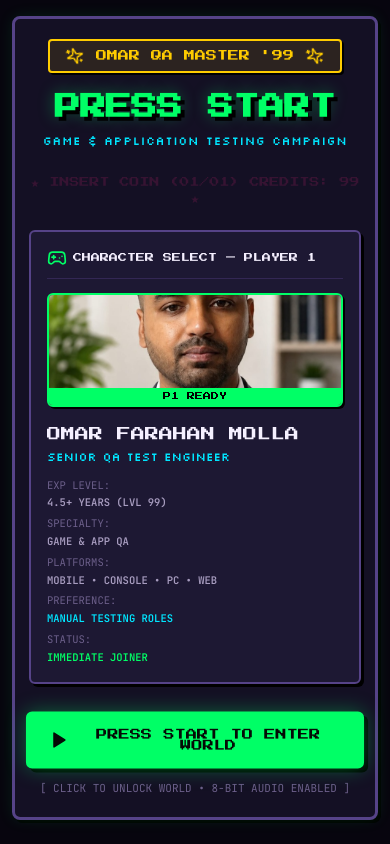
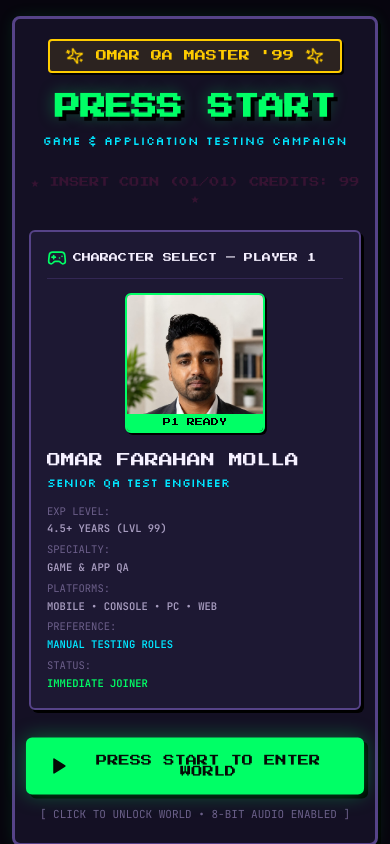
Before and after one commit to Kingfrhn/Portfolio, a Next.js app: page / in a window 390 px wide. Shown: the top 844 px of the page. Built offline with nearby package versions, Linux system fonts and the light colour scheme.

Commit message:
new changes
ar changes

```diff
--- a/app/globals.css
+++ b/app/globals.css
@@ -314,9 +314,18 @@ a {
 
 .char-portrait img {
   width: 100%;
-  height: 110px;
+  height: auto;
+  aspect-ratio: 1 / 1;
   object-fit: cover;
+  object-position: top center;
   display: block;
+}
+
+@media (max-width: 520px) {
+  .char-portrait {
+    max-width: 140px;
+    margin: 0 auto;
+  }
 }
 
 .p1-tag {
@@ -501,6 +510,15 @@ header {
   flex-shrink: 0;
 }
 
+.logo-short {
+  display: none;
+}
+
+@media (max-width: 1280px) {
+  .logo-full { display: none; }
+  .logo-short { display: inline; }
+}
+
 .logo .dot {
   width: 9px;
   height: 9px;
@@ -519,9 +537,12 @@ header {
 nav.links {
   display: flex;
   align-items: center;
-  gap: clamp(14px, 1.8vw, 24px);
-  font-size: 13.5px;
-  font-family: var(--font-mono);
+  gap: clamp(10px, 1.4vw, 22px);
+  font-size: clamp(12px, 1vw, 13.5px);
+  font-family: var(--font-mono);
+  flex-shrink: 1;
+  min-width: 0;
+  overflow: hidden;
 }
 
 nav.links a {
@@ -539,8 +560,18 @@ nav.links a:hover {
 .nav-actions {
   display: flex;
   align-items: center;
-  gap: 10px;
+  gap: 8px;
   flex-shrink: 0;
+}
+
+@media (max-width: 1280px) {
+  .nav-actions .btn-text { display: none; }
+}
+
+@media (max-width: 1140px) {
+  .nav-actions .btn:not(.btn-icon):not(.btn-solid) {
+    display: none;
+  }
 }
 
 .btn {
@@ -609,10 +640,13 @@ nav.links a:hover {
 
 @media (max-width: 640px) {
   .nav-actions .btn-text { display: none; }
+  .nav-actions .btn:not(.btn-icon):not(.btn-solid) {
+    display: none;
+  }
 }
 
 @media (max-width: 480px) {
-  .nav-actions .btn:not(.btn-icon):not(.btn-solid) { display: none; }
+  .nav-actions .btn-solid { display: none; }
   .logo {
     font-size: 11px;
     gap: 6px;
@@ -805,19 +839,47 @@ h2 {
   border: 1px solid var(--border-bright);
   background: var(--surface);
   box-shadow: 0 12px 32px rgba(0, 0, 0, 0.4);
+  width: 100%;
 }
 
 .profile-card img {
   width: 100%;
-  height: 320px;
+  height: auto;
+  aspect-ratio: 3 / 4;
   object-fit: cover;
+  object-position: top center;
   display: block;
   filter: contrast(1.05) brightness(0.95);
   transition: transform 0.3s ease;
 }
 
+@media (max-width: 900px) {
+  .profile-card {
+    max-width: 320px;
+    margin: 0 auto;
+  }
+  .profile-card img {
+    aspect-ratio: 4 / 5;
+  }
+}
+
+@media (max-width: 480px) {
+  .profile-card {
+    max-width: 100%;
+  }
+  .profile-card img {
+    aspect-ratio: 1 / 1;
+  }
+}
+
 .profile-card:hover img {
   transform: scale(1.03);
+}
+
+@media (hover: none) {
+  .profile-card:hover img {
+    transform: none;
+  }
 }
 
 .profile-card-badge {
@@ -827,6 +889,7 @@ h2 {
   right: 12px;
   background: rgba(21, 25, 33, 0.9);
   backdrop-filter: blur(8px);
+  -webkit-backdrop-filter: blur(8px);
   padding: 10px 14px;
   border-radius: 6px;
   border: 1px solid var(--border);
@@ -836,6 +899,16 @@ h2 {
   display: flex;
   align-items: center;
   gap: 8px;
+}
+
+@media (max-width: 480px) {
+  .profile-card-badge {
+    bottom: 8px;
+    left: 8px;
+    right: 8px;
+    padding: 8px 10px;
+    font-size: 10.5px;
+  }
 }
 
 .status-line {
--- a/components/Header.tsx
+++ b/components/Header.tsx
@@ -76,7 +76,7 @@ export default function Header({ onResetGame }: HeaderProps) {
     <header>
       <div className="wrap nav">
         <a href="#" className="logo" onClick={handleLogoClick} title="Return to Arcade Title Screen">
-          <span className="dot"></span>PRESS START // OMAR.FM
+          <span className="dot"></span><span className="logo-full">PRESS START // OMAR.FM</span><span className="logo-short">OMAR.FM</span>
         </a>
 
         <nav className="links">
```
